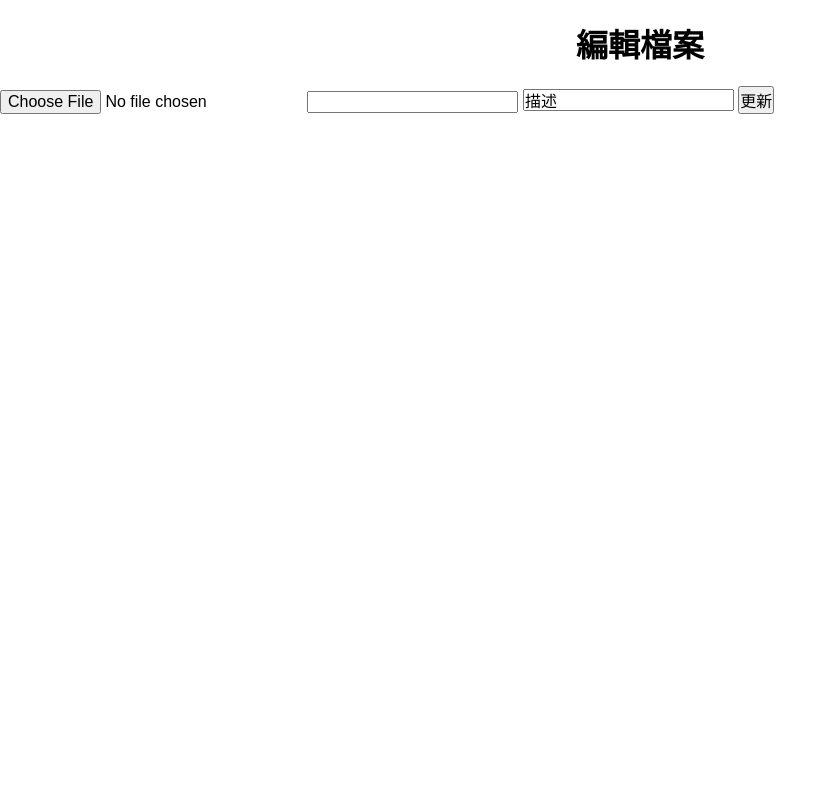
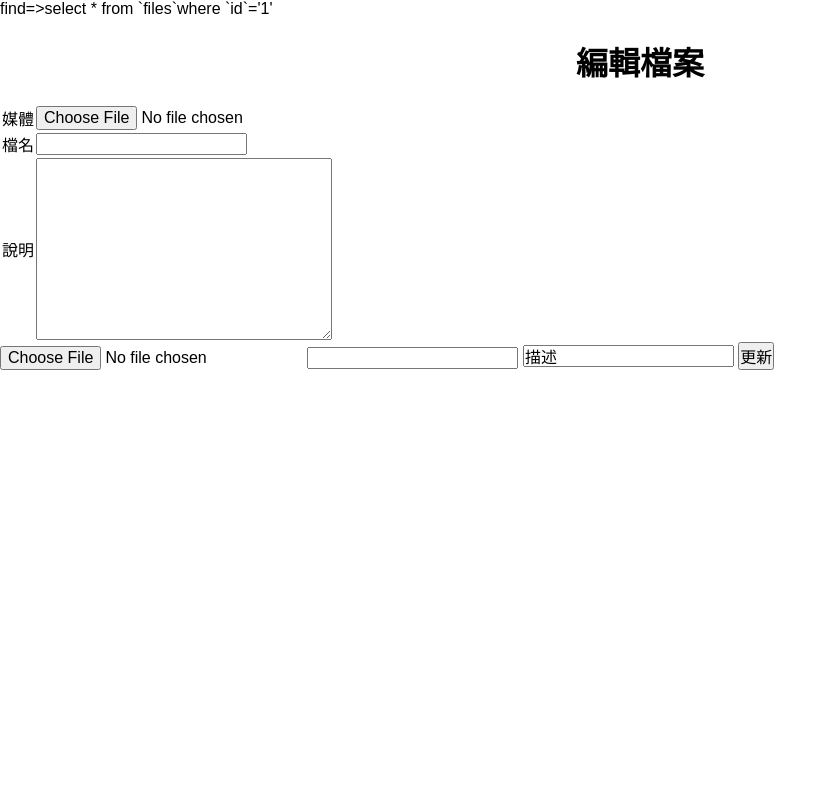
Before and after one commit to s8140156/1120-PHP-FORM, a PHP site: page /edit_file.php?id=1 in a window 1280 px wide. Shown: the whole page, without its empty margins (0-837 px from the left). Run offline with PHP 8.4, Linux system fonts and the light colour scheme; tables that the repository leaves empty or names only in its code hold one stand-in row (values such as "Sample post").

Commit message:
檔案管理-2;304

```diff
--- a/edit_file.php
+++ b/edit_file.php
@@ -1,6 +1,16 @@
 <?php
 
 include_once "db.php";
+
+if(isset($_GET['id'])){
+
+    $file=find('files',$_GET['id']);
+}else{
+    exit();
+}
+
+
+
 
 ?>
 <!DOCTYPE html>
@@ -24,6 +34,20 @@ if(isset($_GET['err'])){
 ?>
 
  <form action="./api/edit_file.php" method="post" enctype="multipart/form-data">
+    <table class="table">
+        <tr>
+            <td>媒體</td>
+            <td><input type="file" name="img" id="" value=""></td>
+        </tr>
+        <tr>
+            <td>檔名</td>
+            <td><input type="text" name="name" id="" value=""></td>
+        </tr>
+        <tr>
+            <td>說明</td>
+            <td><textarea name="" style="width:"id="" cols="30" rows="10"></textarea></td>
+        </tr>
+    </table>
     <input type="file" name="img" id="">
     <input type="text" name="name" id="">
     <input type="text" name="desc" value="描述" placeholder="請輸入檔案描述">
```
Also changed, not shown: api/edit_file.php (+13 -34 lines).
